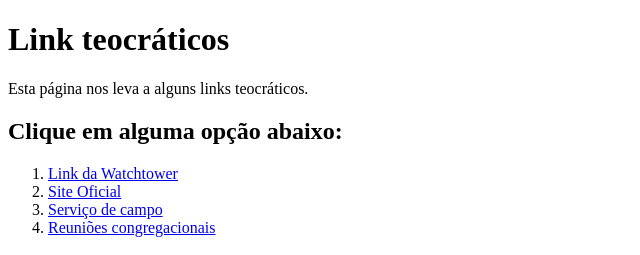
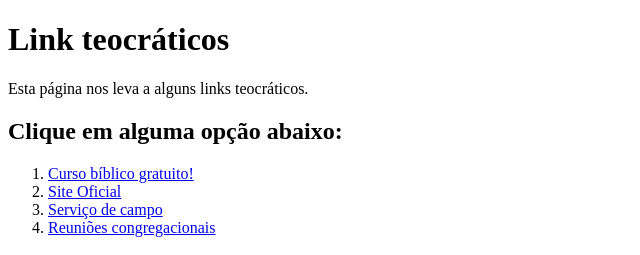
Before and after one commit to filipebmoraes/Curso-Itau, a plain HTML site: page index.html in a window 1280 px wide. Shown: the top 255 px of the page, 0-640 px from the left. Drawn offline with Linux system fonts and the light colour scheme.

Commit message:
alteração no index.html

```diff
--- a/index.html
+++ b/index.html
@@ -5,7 +5,7 @@
     <p>Esta página nos leva a alguns links teocráticos.<br>
     <h2>Clique em alguma opção abaixo:</h2></p>
     <ol>
-        <li><a href="C:\Users\Public\Desktop\Português - Watchtower Library.lnk">Link da Watchtower</a></li>
+        <li><a href="https://www.jw.org/pt/ensinos-biblicos/licoes-online/">Curso bíblico gratuito!</a></li>
         <li><a href="https://www.jw.org">Site Oficial</a></li>
         <li><a href="https://tiny.cc/campo">Serviço de campo</a></li>
         <li><a href="https://tiny.cc/ReuniaoJW">Reuniões congregacionais</a></li>
```
